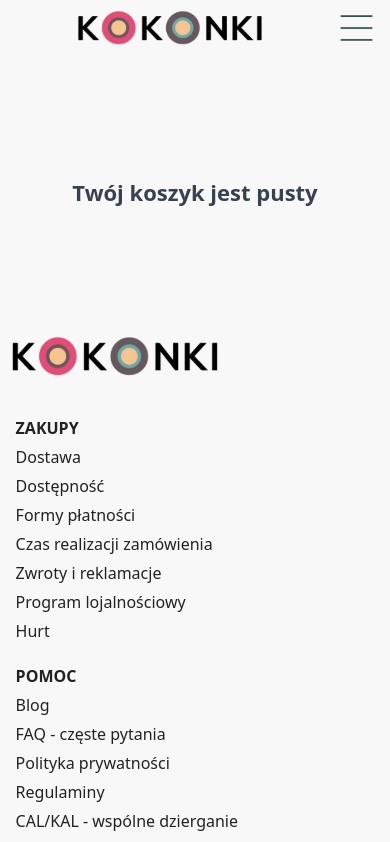
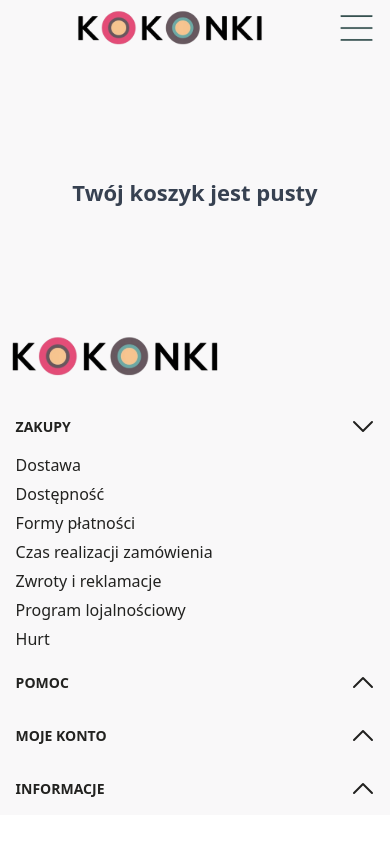
Before and after one commit to MateuszZaniewski/Kokonki, a React (Vite) app: page /checkout in a window 390 px wide. Shown: the top 842 px of the page. Built offline with nearby package versions, Linux system fonts and the light colour scheme.

Commit message:
I corrected the designers corrections regarding the product page

```diff
--- a/src/components/Boxes/Color.jsx
+++ b/src/components/Boxes/Color.jsx
@@ -10,7 +10,7 @@ export default function Color({ color }) {
     return (
       <div
         style={containerStyle}
-        className=" cursor-pointer hover:scale-110 hover:border-2 hover:border-black"
+        className={`cursor-pointer hover:scale-110 hover:border-2 hover:border-black hover:shadow-[inset_0px_0px_0px_4px_#821232,0px_0px_0px_4px_#2a4746]`}
       ></div>
     );
   }
--- a/src/components/Boxes/Opinion.jsx
+++ b/src/components/Boxes/Opinion.jsx
@@ -7,10 +7,8 @@ export default function Opinion({ value }) {
       <div className="hidden border-b-2 border-black xl:flex xl:px-10 xl:py-14 ">
         <div className="flex">
           <div className="w-1/4">
-            {value.image.length > 0 ? (
-              <img className="xl:h-[160px] xl:w-[160px]" src={value.image} />
-            ) : (
-              <div className="xl:h-[160px] xl:w-[160px]"></div>
+            {value.image && (
+              <img className="h-[160px] w-[160px]" src={value.image} />
             )}
           </div>
           <div className="w-3/4 pl-7">
@@ -38,10 +36,8 @@ export default function Opinion({ value }) {
       <div className="mx-auto flex border-b-2 border-black px-4 py-8 md:w-[450px] lg:w-[600px] xl:hidden">
         <div className="flex flex-col flex-wrap xl:hidden">
           <div className="">
-            {value.image.length > 0 ? (
+            {value.image && (
               <img className="h-[150px] w-[150px]" src={value.image} />
-            ) : (
-              <div className="h-[160px] w-[160px]"></div>
             )}
           </div>
           <div className="">
--- a/src/components/Footer.jsx
+++ b/src/components/Footer.jsx
@@ -1,10 +1,16 @@
 import logo from "../assets/logo.svg";
+import downArrowIcon from "../assets/arrow-down.svg";
+import upArrowIcon from "../assets/arrow-up.svg";
+import { useState } from "react";
 export default function Footer() {
+  const [openShopLinks, setOpenShopLinks] = useState(true);
+  const [openHelpLinks, setOpenHelpLinks] = useState(false);
+  const [openAccountLinks, setOpenAccountLinks] = useState(false);
+  const [openInfoLinks, setOpenInfoLinks] = useState(false);
   const listClass =
-    "first:font-bold first:xl:text-[13px] first:xl:pb-5 first:hover:text-[#222220] first:hover:cursor-default xl:pb-[10px] lg:pb-[8px] md:pb-[6px] pb-[5px] cursor-pointer hover:text-[#F6C48F]";
+    "xl:pb-[10px] lg:pb-[8px] md:pb-[6px] pb-[5px] cursor-pointer hover:text-[#F6C48F]";
 
   const shopLinks = [
-    "ZAKUPY",
     "Dostawa",
     "Dostępność",
     "Formy płatności",
@@ -14,7 +20,6 @@ export default function Footer() {
     "Hurt",
   ];
   const helpLinks = [
-    "POMOC",
     "Blog",
     "FAQ - częste pytania",
     "Polityka prywatności",
@@ -24,7 +29,6 @@ export default function Footer() {
     "Konfigurator motków",
   ];
   const accountLinks = [
-    "MOJE KONTO",
     "Logowanie",
     "Newsletter",
     "Moje zamówienia",
@@ -32,7 +36,6 @@ export default function Footer() {
     "Ustawienia konta",
   ];
   const infoLinks = [
-    "INFORMACJE",
     "O nas",
     "Kontakt",
     "Facebook",
@@ -43,6 +46,7 @@ export default function Footer() {
 
   return (
     <div className="xl:py-10 ">
+      <div className="md:hidden">
         <div className="pl-2 xl:pl-16">
           <img
             src={logo}
@@ -51,6 +55,79 @@ export default function Footer() {
         </div>
         <div className="mx-auto flex flex-col gap-4 px-[4vw] pt-10 text-[#222220] md:flex-row md:flex-wrap md:gap-8 md:px-[7vw] lg:flex-nowrap lg:justify-around lg:gap-10 lg:px-[10vw] xl:gap-20 xl:px-[13.6vw]">
           <ul>
+            <div
+              className="flex justify-between pb-4 text-[14px] font-bold"
+              onClick={() => setOpenShopLinks(!openShopLinks)}
+            >
+              <span>ZAKUPY</span>
+              <img src={openShopLinks ? downArrowIcon : upArrowIcon} />
+            </div>
+            {openShopLinks &&
+              shopLinks.map((link) => (
+                <li className={listClass} key={link}>
+                  {link}
+                </li>
+              ))}
+          </ul>
+          <ul>
+            <div
+              className="flex justify-between pb-4 text-[14px] font-bold"
+              onClick={() => setOpenHelpLinks(!openHelpLinks)}
+            >
+              <span>POMOC</span>
+              <img src={openHelpLinks ? downArrowIcon : upArrowIcon} />
+            </div>
+            {openHelpLinks &&
+              helpLinks.map((link) => (
+                <li className={listClass} key={link}>
+                  {link}
+                </li>
+              ))}
+          </ul>
+          <ul>
+            <div
+              className="flex justify-between pb-4 text-[14px] font-bold"
+              onClick={() => setOpenAccountLinks(!openAccountLinks)}
+            >
+              <span>MOJE KONTO</span>
+              <img src={openAccountLinks ? downArrowIcon : upArrowIcon} />
+            </div>
+            {openAccountLinks &&
+              accountLinks.map((link) => (
+                <li className={listClass} key={link}>
+                  {link}
+                </li>
+              ))}
+          </ul>
+          <ul>
+            <div
+              className="flex justify-between pb-4 text-[14px] font-bold"
+              onClick={() => setOpenInfoLinks(!openInfoLinks)}
+            >
+              <span>INFORMACJE</span>
+              <img src={openInfoLinks ? downArrowIcon : upArrowIcon} />
+            </div>
+            {openInfoLinks &&
+              infoLinks.map((link) => (
+                <li className={listClass} key={link}>
+                  {link}
+                </li>
+              ))}
+          </ul>
+        </div>
+      </div>
+      <div className="hidden md:block">
+        <div className="pl-2 xl:pl-16">
+          <img
+            src={logo}
+            className="h-[10vw] max-h-[60px] w-[18.7wv] max-w-[340px] md:h-[5vw] lg:h-[4vw] xl:h-[4.2vw]"
+          />
+        </div>
+        <div className="mx-auto flex flex-col gap-4 px-[4vw] pt-10 text-[#222220] md:flex-row md:flex-wrap md:gap-8 md:px-[7vw] lg:flex-nowrap lg:justify-around lg:gap-10 lg:px-[10vw] xl:gap-20 xl:px-[13.6vw]">
+          <ul>
+            <div className="flex pb-4 font-bold">
+              <span>ZAKUPY</span>
+            </div>
             {shopLinks.map((link) => (
               <li className={listClass} key={link}>
                 {link}
@@ -58,6 +135,9 @@ export default function Footer() {
             ))}
           </ul>
           <ul>
+            <div className="flex pb-4 font-bold">
+              <span>POMOC</span>
+            </div>
             {helpLinks.map((link) => (
               <li className={listClass} key={link}>
                 {link}
@@ -65,6 +145,9 @@ export default function Footer() {
             ))}
           </ul>
           <ul>
+            <div className="flex pb-4 font-bold">
+              <span>MOJE KONTO</span>
+            </div>
             {accountLinks.map((link) => (
               <li className={listClass} key={link}>
                 {link}
@@ -72,6 +155,9 @@ export default function Footer() {
             ))}
           </ul>
           <ul>
+            <div className="flex pb-4 font-bold">
+              <span>INFORMACJE</span>
+            </div>
             {infoLinks.map((link) => (
               <li className={listClass} key={link}>
                 {link}
@@ -80,5 +166,6 @@ export default function Footer() {
           </ul>
         </div>
       </div>
+    </div>
   );
 }
--- a/src/components/Newsletter.jsx
+++ b/src/components/Newsletter.jsx
@@ -3,7 +3,7 @@ import circleBrown from "../assets/circleBrown.svg";
 import CtaButton from "./Boxes/CtaButton";
 export default function Newsletter() {
   return (
-    <div className="mx-auto flex flex-col pt-6 text-[#222220] md:w-[450px] lg:w-[600px] xl:mx-0 xl:w-auto xl:flex-row xl:pb-24 xl:pt-0">
+    <div className="mx-auto flex flex-col py-16 text-[#222220] md:w-[450px] lg:w-[600px] xl:mx-0 xl:w-auto xl:flex-row xl:pb-24 xl:pt-0">
       <div className="flex justify-start pb-4 pl-4 xl:w-1/4 xl:justify-center xl:pb-0 xl:pl-0 xl:pt-4">
         <img
           src={circleBrown}
@@ -22,12 +22,12 @@ export default function Newsletter() {
           placeholder="Wpisz swój adres mailowy"
           type="email"
         ></input>
-        <form className="px-2 xl:px-0 xl:pt-8">
+        <form className="px-2 pt-8 xl:px-0">
           <input type="radio"></input>
           <span className="pl-1">
             Przeczytałem i rozumiałem Regulamin i Politykę prywatności
           </span>
-          <div className="pt-4 xl:pt-16">
+          <div className="pt-6 xl:pt-16">
             <CtaButton text="Subskrybuj" background="bg-transparent" />
           </div>
         </form>
--- a/src/components/ObserverInsta.jsx
+++ b/src/components/ObserverInsta.jsx
@@ -51,14 +51,16 @@ export default function ObserverInsta() {
 
       <div className="mx-auto my-10 h-72 w-auto px-4 text-center text-white md:w-[550px] lg:w-[700px] xl:hidden">
         <div className="h-full w-full">
-          <div className="flex h-full w-full flex-col items-center justify-center rounded-md bg-[url('./assets/sweater.svg')] bg-cover bg-center bg-no-repeat">
-            <h2 className="text-[25px]">Obserwuj nas na Instagramie</h2>
-            <Link
-              to={"https://www.instagram.com/kokonki.motki/"}
-              className="xl:text-[49px]"
-            >
-              @kokonki.pl
-            </Link>
+          <div className="flex h-full w-full flex-col items-center justify-center rounded-md bg-[url('./assets/sweater.svg')] bg-cover bg-center bg-no-repeat ">
+            <div className="w-full border border-[#F7C592] bg-[#F7C592] bg-opacity-75">
+              <h2 className=" text-[25px]">Obserwuj nas na Instagramie</h2>
+              <Link
+                to={"https://www.instagram.com/kokonki.motki/"}
+                className="text-[20px] xl:text-[49px]"
+              >
+                @kokonki.pl
+              </Link>
+            </div>
           </div>
         </div>
       </div>
--- a/src/components/ProductOverview.jsx
+++ b/src/components/ProductOverview.jsx
@@ -11,7 +11,7 @@ export default function ProductOverview() {
   if (product) {
     return (
       <div className="flex-col">
-        <div className="relative flex flex-col gap-24 pt-28 xl:flex-row xl:px-14">
+        <div className="relative flex flex-col gap-12 pt-28 lg:gap-24 xl:flex-row xl:px-14">
           <ProductImages />
           <ProductVariants />
         </div>
```
Also changed, not shown: src/components/Boxes/Pagination.jsx (+7 -6 lines), src/components/ProductRelated.jsx (+48 -5 lines). Lines whose indentation alone changed are shown as unchanged.
